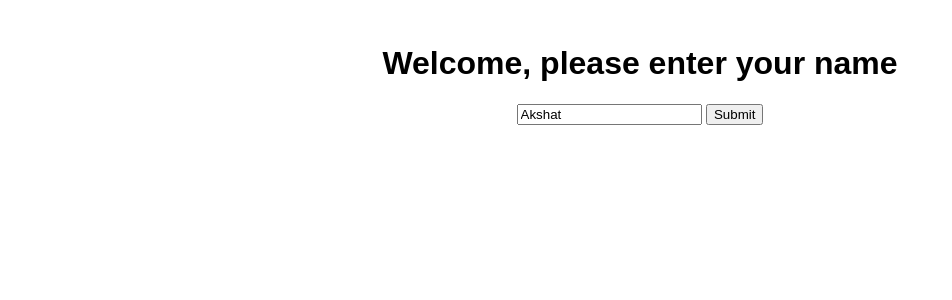
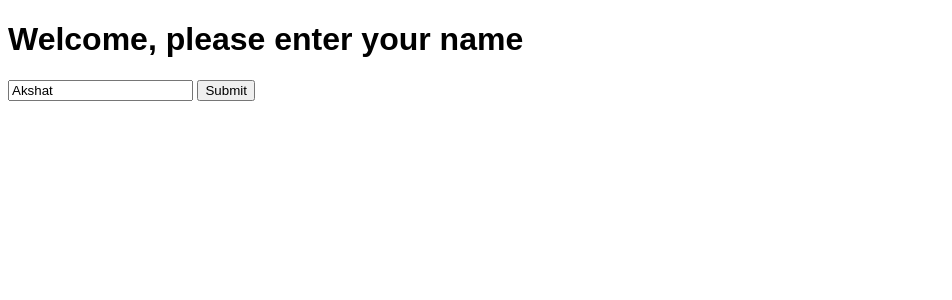
Before and after one commit to akshatbhargava123/svelte-tryout, a Svelte app: page / in a window 1280 px wide. Shown: the top 300 px of the page, without its empty margins (0-952 px from the left). Built offline with nearby package versions, Linux system fonts and the light colour scheme; no server answers.

Commit message:
feat: added firebase dependency and setup auth hooks

```diff
--- a/package.json
+++ b/package.json
@@ -21,6 +21,7 @@
     "tailwindcss": "^2.2.16"
   },
   "dependencies": {
+    "firebase": "^9.1.2",
     "sirv-cli": "^1.0.0"
   }
 }
--- a/src/App.svelte
+++ b/src/App.svelte
@@ -1,22 +1,36 @@
 <script>
+	import './utils/init-firebase';
+	import { onMount } from "svelte";
+	import { getAuth, signInAnonymously  } from 'firebase/auth';
 	import Chat from './components/Chat.svelte';
 	import Welcome from './components/Welcome.svelte';
 
-	let userName = sessionStorage.getItem('userName');
-	let loggedIn = !!userName;
+	let userName = '';
+	let loggedIn = false;
 
-	function onAuthComplete() {
-		loggedIn = true;
-		userName = sessionStorage.getItem('userName');
+	const auth = getAuth();
+
+	async function onSubmitName() {
+		const { user } = await signInAnonymously(auth);
+		if (!user.uid) {
+			alert('Something went wrong! Reload and try again.');
+		}
 	}
 
-	function onSubmitName() {
-		return new Promise(resolve => {
-			console.log('logged in!');
-			setTimeout(resolve, 3000);
-			onAuthComplete();
-		})
-	}
+	onMount(() => {
+		const unsubscriber = auth.onAuthStateChanged((auth) => {
+			if (auth.uid) {
+				loggedIn = true;
+				userName = sessionStorage.getItem('userName');
+			} else {
+				loggedIn = false;
+				userName = '';
+				sessionStorage.clear();
+			}
+		});
+
+		return unsubscriber;
+	});
 
 </script>
 
@@ -27,25 +41,3 @@
 		<Chat userName={userName} />
 	{/if}
 </main>
-
-<style>
-	main {
-		text-align: center;
-		padding: 1em;
-		max-width: 240px;
-		margin: 0 auto;
-	}
-
-	h1 {
-		color: #ff3e00;
-		text-transform: uppercase;
-		font-size: 4em;
-		font-weight: 100;
-	}
-
-	@media (min-width: 640px) {
-		main {
-			max-width: none;
-		}
-	}
-</style>
```
Also changed, not shown: 1 other file (tests, documents, lock files or other folders).
